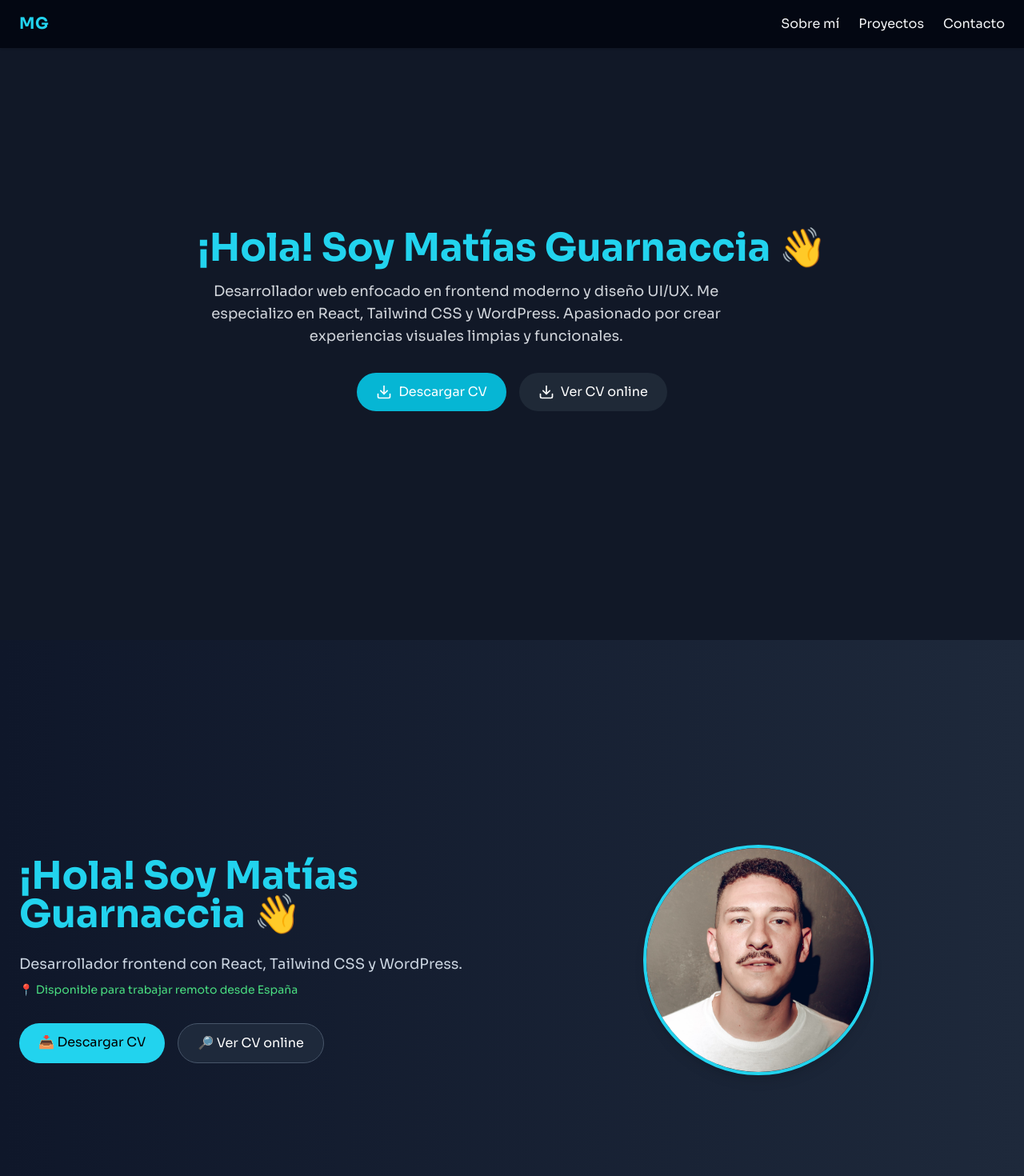
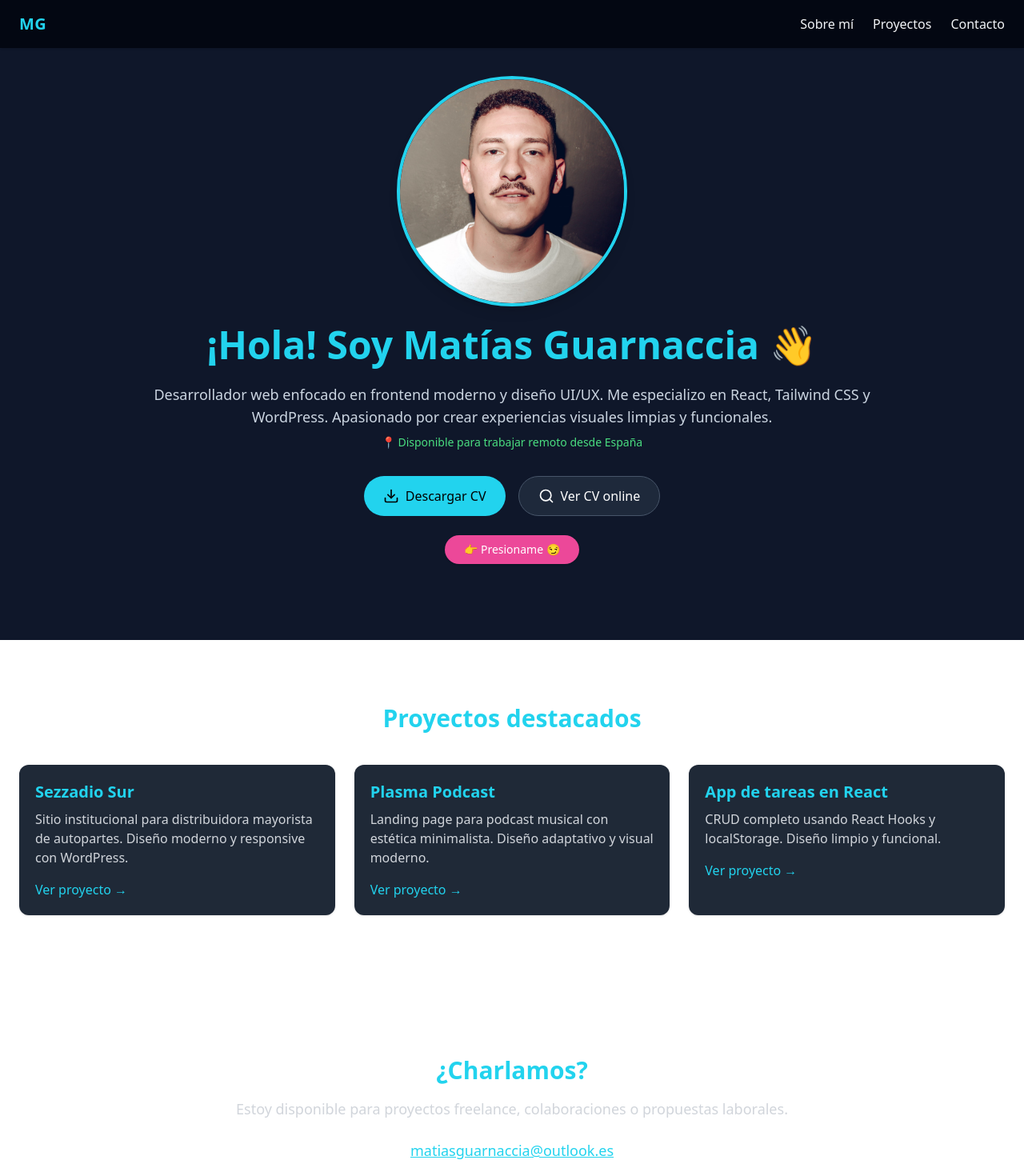
Before and after one commit to MatiGuar/portfolio-matias-guarnaccia, a React (Vite) app: page / in a window 1280 px wide. Shown: the top 1470 px of the page at 80% size. Built offline with nearby package versions, Linux system fonts and the light colour scheme.

Commit message:
5 variantes elegibles mediante boton

```diff
--- a/src/App.jsx
+++ b/src/App.jsx
@@ -9,7 +9,7 @@ function App() {
   return (
     <>
       <Navbar />
-      <Home />
+      {/*<Home />*/}
       <HeroDemo />
       <Projects />
       <Contact />
--- a/src/components/Hero.jsx
+++ b/src/components/Hero.jsx
@@ -1,6 +1,7 @@
 import React from "react";
-import { motion } from "framer-motion";
-import clsx from "clsx";
+import { Download, Search } from "lucide-react";
+import { motion, AnimatePresence } from "framer-motion";
+import styles from "./Hero.module.css"; // Importa el CSS module
 
 const Hero = ({
   title,
@@ -10,40 +11,126 @@ const Hero = ({
   cta2,
   location,
   variant = "default",
-  backgroundImage = ""
+  backgroundImage = "",
+  onChangeVariant,
 }) => {
   const isMinimal = variant === "minimal";
   const isImageBg = variant === "imageBackground";
+  const isAngled = variant === "angledLayout";
+  const isDev = variant === "devIllustration";
+
+  const showImage = !isMinimal && image;
+  const titleClean = isMinimal ? title.replace(/👋/g, "") : title;
+
+  const layoutClasses = isImageBg
+    ? "bg-cover bg-center text-white"
+    : isMinimal
+    ? "bg-white text-black"
+    : isAngled
+    ? `bg-gradient-to-r from-orange-500 via-black to-blue-700 text-white ${styles.clipDiagonal}`
+    : isDev
+    ? "bg-[#0F172A] text-white"
+    : "bg-[#0F172A] text-white";
 
   return (
     <section
-      className={clsx(
-        "min-h-screen flex flex-col md:flex-row items-center justify-center px-6 py-12 text-white",
-        {
-          "bg-gradient-to-r from-[#0F172A] to-[#1E293B]": variant === "default",
-          "bg-slate-900": isMinimal,
-          "bg-cover bg-center": isImageBg,
-        }
-      )}
+      className={`min-h-screen w-full px-4 flex justify-center items-center ${layoutClasses}`}
       style={isImageBg ? { backgroundImage: `url(${backgroundImage})` } : {}}
     >
+      <AnimatePresence mode="wait">
         <motion.div
-        className="md:w-1/2 text-center md:text-left"
-        initial={{ opacity: 0, x: -50 }}
-        animate={{ opacity: 1, x: 0 }}
-        transition={{ duration: 0.8 }}
+          key={variant}
+          className={`max-w-6xl w-full ${
+            isAngled || isDev
+              ? "flex flex-col md:flex-row items-center gap-10"
+              : "text-center"
+          }`}
+          initial={{ opacity: 0, y: 20 }}
+          animate={{ opacity: 1, y: 0 }}
+          exit={{ opacity: 0, y: -10 }}
+          transition={{ duration: 0.5, ease: "easeOut" }}
         >
-        <h1 className="text-4xl md:text-5xl font-bold text-cyan-400">{title}</h1>
-        <p className="mt-6 text-lg text-slate-300">{subtitle}</p>
-        {location && <p className="mt-2 text-sm text-green-400">{location}</p>}
+          {/* Imagen izquierda en variantes con layout horizontal */}
+          {(isAngled || isDev) && (
+            <div
+              className={`flex justify-center w-full md:w-1/2 ${
+                isDev ? "order-2 md:order-1" : ""
+              }`}
+            >
+              <img
+                src={image}
+                alt="Foto o avatar"
+                className={`${
+                  isAngled
+                    ? "w-80 h-80 rounded-full object-cover border-4 border-white shadow-lg"
+                    : "w-full max-w-md"
+                }`}
+              />
+            </div>
+          )}
 
-        <div className="flex flex-col md:flex-row gap-4 mt-8 justify-center md:justify-start">
+          {/* Contenido */}
+          <div
+            className={`${
+              isAngled || isDev
+                ? "text-left w-full md:w-1/2"
+                : "max-w-4xl mx-auto"
+            } ${isDev ? "order-1 md:order-2" : ""}`}
+          >
+            {/* Imagen arriba del contenido en default/imageBackground */}
+            {(variant === "default" || variant === "imageBackground") &&
+              showImage && (
+                <div className="mb-6 flex justify-center">
+                  <img
+                    src={image}
+                    alt="Foto de perfil"
+                    className="w-72 h-72 object-cover rounded-full shadow-lg border-4 border-cyan-400"
+                  />
+                </div>
+              )}
+
+            <h1
+              className={`text-4xl md:text-5xl font-bold ${
+                isMinimal ? "text-cyan-600" : "text-cyan-400"
+              }`}
+            >
+              {titleClean}
+            </h1>
+
+            <p
+              className={`mt-6 text-lg ${
+                isMinimal ? "text-gray-600" : "text-slate-300"
+              }`}
+            >
+              {subtitle}
+            </p>
+
+            {location && (
+              <p className="mt-2 text-sm">
+                {isMinimal ? (
+                  <span className="inline-flex items-center gap-2 text-green-600">
+                    <span className="w-2 h-2 rounded-full bg-green-500 inline-block"></span>
+                    Disponible para trabajar remoto desde España
+                  </span>
+                ) : (
+                  <span className="text-green-400">{location}</span>
+                )}
+              </p>
+            )}
+
+            {/* Botones */}
+            <div
+              className={`flex flex-col md:flex-row gap-4 mt-8 ${
+                isAngled || isDev ? "justify-start" : "justify-center"
+              }`}
+            >
               {cta1 && (
                 <a
                   href={cta1.href}
                   download={cta1.download}
-              className="bg-cyan-400 text-black px-6 py-3 rounded-full font-medium hover:bg-cyan-300 transition"
+                  className="bg-cyan-400 text-black px-6 py-3 rounded-full font-medium hover:bg-cyan-300 transition flex items-center gap-2"
                 >
+                  <Download className="w-5 h-5" />
                   {cta1.label}
                 </a>
               )}
@@ -52,28 +139,28 @@ const Hero = ({
                   href={cta2.href}
                   target="_blank"
                   rel="noopener noreferrer"
-              className="bg-slate-800 px-6 py-3 rounded-full border border-slate-600 hover:bg-slate-700 transition"
+                  className="bg-slate-800 px-6 py-3 rounded-full border border-slate-600 hover:bg-slate-700 transition flex items-center gap-2"
                 >
+                  <Search className="w-5 h-5" />
                   {cta2.label}
                 </a>
               )}
             </div>
+
+            {/* Botón para cambiar variante */}
+            {onChangeVariant && (
+              <div className="mt-6">
+                <button
+                  onClick={onChangeVariant}
+                  className="bg-pink-500 hover:bg-pink-600 text-white px-6 py-2 rounded-full text-sm shadow transition active:scale-95"
+                >
+                  👉 Presioname 😏
+                </button>
+              </div>
+            )}
+          </div>
         </motion.div>
-
-      {!isMinimal && image && (
-        <motion.div
-          className="md:w-1/2 mt-10 md:mt-0 flex justify-center"
-          initial={{ opacity: 0, x: 50 }}
-          animate={{ opacity: 1, x: 0 }}
-          transition={{ duration: 0.8, delay: 0.2 }}
-        >
-          <img
-            src={image}
-            alt="Imagen principal"
-            className="w-72 h-72 object-cover rounded-full shadow-lg border-4 border-cyan-400"
-          />
-        </motion.div>
-      )}
+      </AnimatePresence>
     </section>
   );
 };
--- /dev/null
+++ b/src/components/Hero.module.css
@@ -0,0 +1,5 @@
+/* Hero.module.css */
+
+.clipDiagonal {
+  clip-path: polygon(0 0, 100% 10%, 100% 100%, 0% 90%);
+}
--- a/src/components/HeroDemo.jsx
+++ b/src/components/HeroDemo.jsx
@@ -1,13 +1,34 @@
 import React, { useState } from "react";
 import Hero from "./Hero";
 
-const variants = ["default", "minimal", "imageBackground"];
+// Todas las variantes disponibles
+const variants = [
+  "default",
+  "minimal",
+  "imageBackground",
+  "angledLayout",
+  "devIllustration"
+];
+
+const variantLabels = {
+  default: "Clásica",
+  minimal: "Minimal",
+  imageBackground: "Fondo",
+  angledLayout: "Angular",
+  devIllustration: "Ilustración"
+};
 
 const HeroDemo = () => {
   const [variantIndex, setVariantIndex] = useState(0);
+  const [message, setMessage] = useState("");
 
   const handleChangeVariant = () => {
-    setVariantIndex((prev) => (prev + 1) % variants.length);
+    const nextIndex = (variantIndex + 1) % variants.length;
+    const newVariant = variants[nextIndex];
+    setVariantIndex(nextIndex);
+    setMessage(`🎨 Has cambiado a la variante "${variantLabels[newVariant]}"`);
+
+    setTimeout(() => setMessage(""), 3000);
   };
 
   const currentVariant = variants[variantIndex];
@@ -17,22 +38,28 @@ const HeroDemo = () => {
       <Hero
         variant={currentVariant}
         title="¡Hola! Soy Matías Guarnaccia 👋"
-        subtitle="Desarrollador frontend con React, Tailwind CSS y WordPress."
-        image="/matias-hero.jpg"
+        subtitle="Desarrollador web enfocado en frontend moderno y diseño UI/UX. Me especializo en React, Tailwind CSS y WordPress. Apasionado por crear experiencias visuales limpias y funcionales."
+        image={
+          currentVariant === "devIllustration"
+            ? "/hero-dev.svg"
+            : "/matias-hero.jpg"
+        }
         backgroundImage="/banner-demo.jpg"
         location="📍 Disponible para trabajar remoto desde España"
-        cta1={{ label: "📥 Descargar CV", href: "/Cv-Matias Guarnaccia.pdf", download: true }}
-        cta2={{ label: "🔎 Ver CV online", href:"/Cv-Matias Guarnaccia.pdf" }}
+        cta1={{ label: "Descargar CV", href: "/cv.pdf", download: true }}
+        cta2={{
+          label: "Ver CV online",
+          href: "https://link-a-tu-cv.com"
+        }}
+        onChangeVariant={handleChangeVariant}
       />
 
-      <div className="text-center mt-6">
-        <button
-          onClick={handleChangeVariant}
-          className="bg-white text-black px-4 py-2 rounded-full shadow hover:bg-gray-100 transition"
-        >
-          Cambiar a variante: <strong>{variants[(variantIndex + 1) % variants.length]}</strong>
-        </button>
-      </div>
+      {/* Toast flotante */}
+      {message && (
+        <div className="fixed bottom-6 left-1/2 -translate-x-1/2 bg-black/80 text-white px-4 py-2 rounded shadow text-sm animate-fade-in z-50">
+          {message}
+        </div>
+      )}
     </>
   );
 };
--- a/src/index.css
+++ b/src/index.css
@@ -2,6 +2,25 @@
 @tailwind components;
 @tailwind utilities;
 
-body {
-  @apply bg-gray-900 text-gray-100 font-sora;
+@layer components {
+  .section-container {
+    @apply container mx-auto px-4 md:px-8;
+  }
+
+   .animate-fade-in {
+    animation: fade-in 0.3s ease-in-out;
+  }
+
+
+
+  @keyframes fade-in {
+    from {
+      opacity: 0;
+      transform: translateY(20px);
+    }
+    to {
+      opacity: 1;
+      transform: translateY(0);
+    }
+  }
 }
```
Also changed, not shown: public/hero-dev.svg (added). Lines whose indentation alone changed are shown as unchanged.
